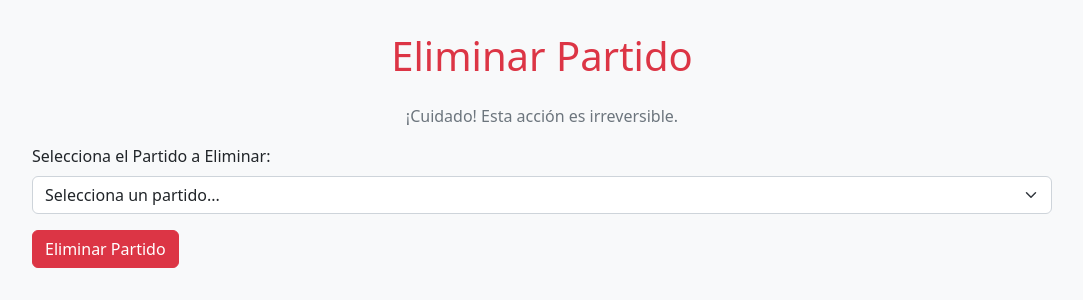
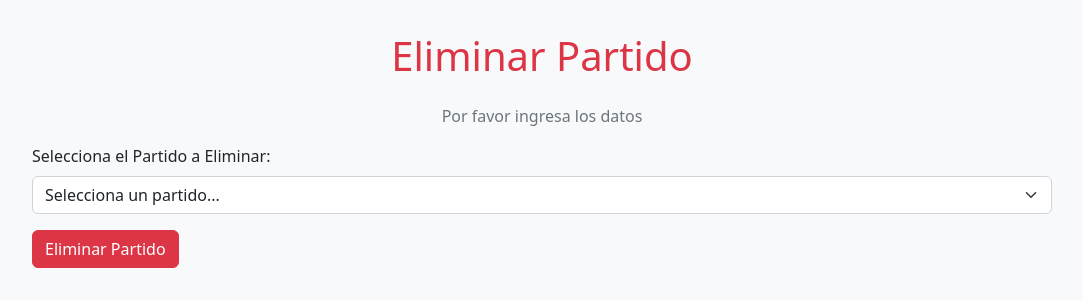
Before and after one commit to Stiven-Andres/dev_sudamericana_2024, a FastAPI app: page /formulario-eliminar-partido/ in a window 1280 px wide. Shown: the part 120-420 px from the top of the page, without its empty margins (98-1181 px from the left). Run offline with FastAPI, Linux system fonts and the light colour scheme; data that the repository does not hold is empty; some libraries are stand-ins or nearby versions.

Commit message:
correccion mensaje formulario

```diff
--- a/templates/formulario_eliminar_partido.html
+++ b/templates/formulario_eliminar_partido.html
@@ -5,7 +5,7 @@
 {% block content %}
 <div class="container mt-5">
     <h1 class="mb-4 text-center text-danger">Eliminar Partido</h1>
-    <p class="text-center text-muted">¡Cuidado! Esta acción es irreversible.</p>
+    <p class="text-center text-muted">Por favor ingresa los datos</p>
 
     {% if error_message %}
     <div class="alert alert-danger" role="alert">
```
